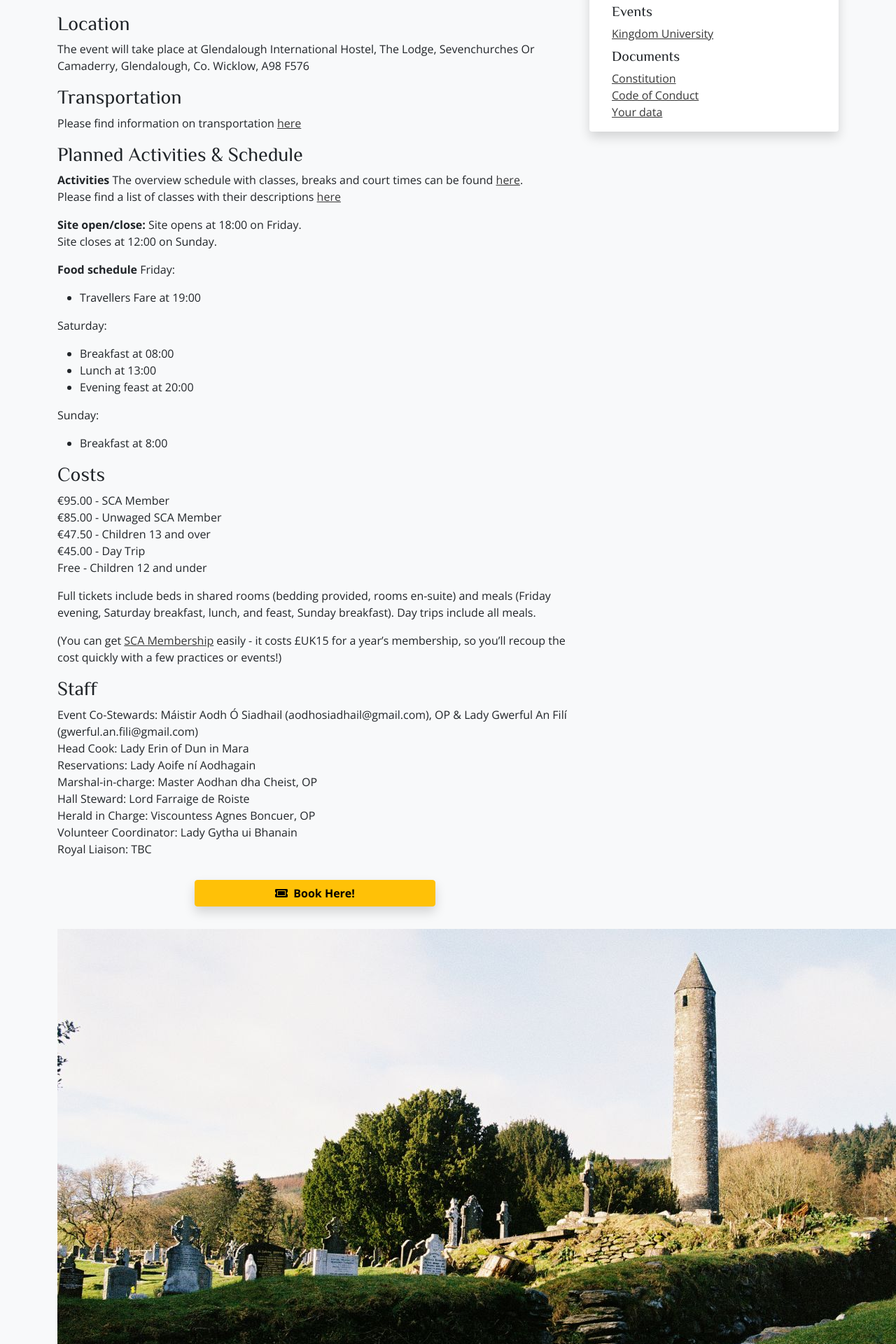
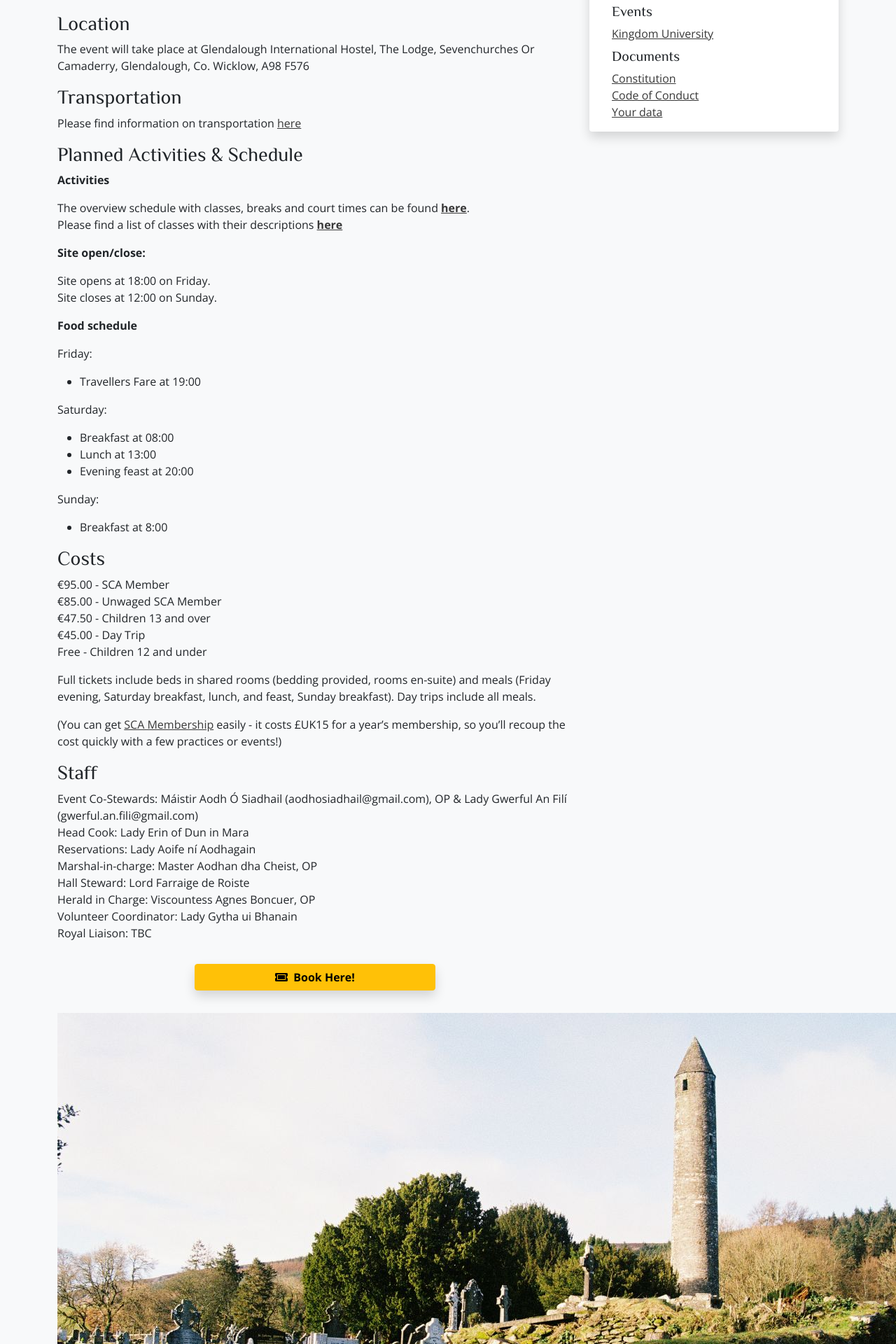
Before and after one commit to drachenwald/dun-in-mara, a Jekyll site: the page built from events/2026/kingdom-university/index.md, in a window 1280 px wide. Shown: the part 581-2501 px from the top of the page at 70% size. Built offline with Jekyll 4.4.1, drawn with Linux system fonts in a browser that asks for light colours; comment, search, counter and statistics services are not loaded.

Commit message:
formatting KU

```diff
--- a/events/2026/kingdom-university/index.md
+++ b/events/2026/kingdom-university/index.md
@@ -22,19 +22,23 @@
 The event will take place at Glendalough International Hostel, The Lodge, Sevenchurches Or Camaderry, Glendalough, Co. Wicklow, A98 F576
 
 ### Transportation ###
+
 Please find information on transportation [here](https://drive.google.com/file/d/1Hi69kupER9odsLVeNBHuavmK0ZqGQ50F/view)
 
 ### Planned Activities & Schedule
 
 **Activities**
-The overview schedule with classes, breaks and court times can be found [here](https://docs.google.com/spreadsheets/d/15gQ9A8qTyZJ4slndzvJFX-0iPQ8Ngcww/edit?gid=1520605284#gid=1520605284).
-Please find a list of classes with their descriptions [here](https://script.google.com/macros/s/AKfycbxQltp4m1H7PF0rALXtCNqNIRDrrLf5baw3MZZ8s-G9dYOR2KKmhJ7MefKWtUOA7lU/exec)
+
+The overview schedule with classes, breaks and court times can be found [**here**](https://docs.google.com/spreadsheets/d/15gQ9A8qTyZJ4slndzvJFX-0iPQ8Ngcww/edit?gid=1520605284#gid=1520605284).
+Please find a list of classes with their descriptions [**here**](https://script.google.com/macros/s/AKfycbxQltp4m1H7PF0rALXtCNqNIRDrrLf5baw3MZZ8s-G9dYOR2KKmhJ7MefKWtUOA7lU/exec)
 
 **Site open/close:**
+
 Site opens at 18:00 on Friday.
 Site closes at 12:00 on Sunday.
 
 **Food schedule**
+
 Friday:
 - Travellers Fare at 19:00
 
```
